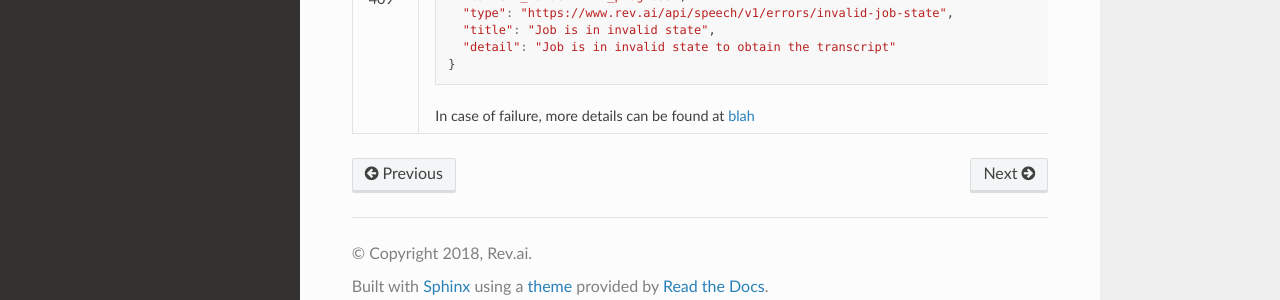
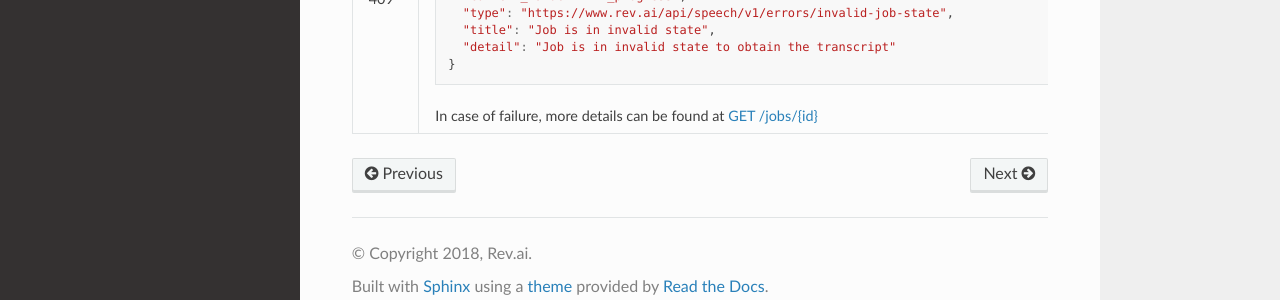
Before and after one commit to revdotcom/revspeech-api-docs, a Sphinx documentation site: the page built from source/endpoints/transcript.rst, in a window 1280 px wide and 900 px high, scrolled down 1516 px. Shown: the part 577-877 px from the top of the window. Built offline with Sphinx 7.4.7 and the Read the Docs theme 2.0.0, drawn with Linux system fonts in a browser that asks for light colours.

Commit message:
Fix text

```diff
--- a/source/endpoints/transcript.rst
+++ b/source/endpoints/transcript.rst
@@ -126,5 +126,5 @@ Code                   Description
                           "detail": "Job is in invalid state to obtain the transcript"
                         }
 
-                       In case of failure, more details can be found at :ref:`blah <jobs-endpoint>`
+                       In case of failure, more details can be found at :ref:`GET /jobs/{id} <jobs-endpoint>`
 ====================== ===============================================================
```
